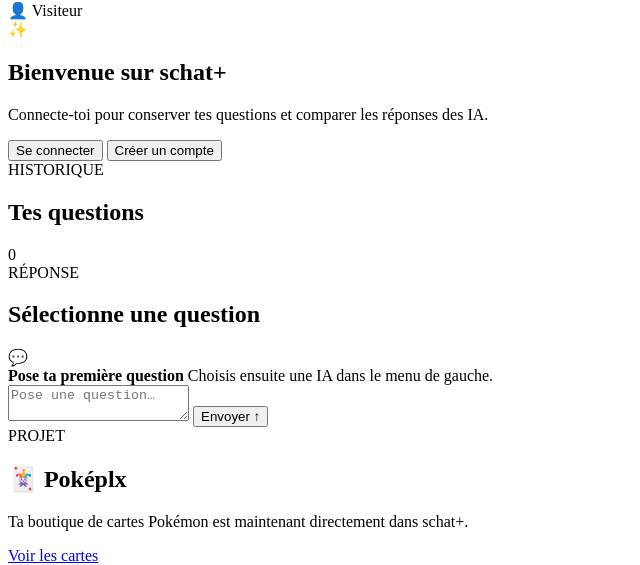
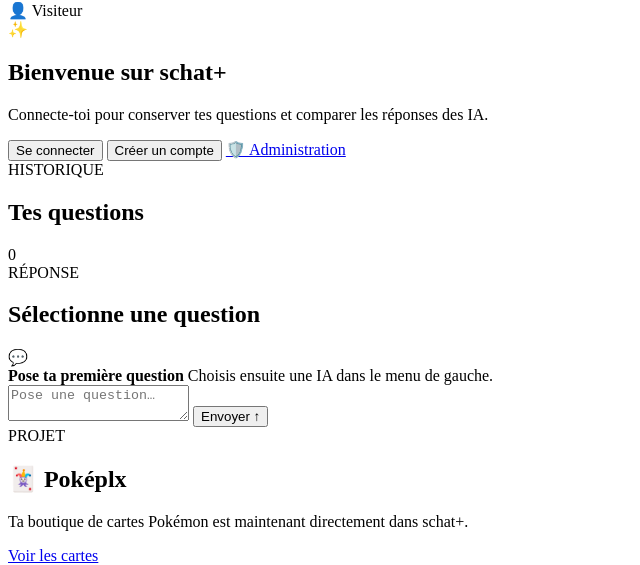
Before and after one commit to nolhandespres14-dotcom/schat-plus, a website with bundled scripts: page SCHATPLUS/index.html in a window 1280 px wide. Shown: the part 241-806 px from the top of the page, without its empty margins (0-640 px from the left). Built offline with nearby package versions, Linux system fonts and the light colour scheme; a script that the page names is missing.

Commit message:
Add administration link to index.html
Added an administration link to the authentication section.

```diff
--- a/SCHATPLUS/index.html
+++ b/SCHATPLUS/index.html
@@ -40,9 +40,12 @@
           <h2>Bienvenue sur schat+</h2>
           <p>Connecte-toi pour conserver tes questions et comparer les réponses des IA.</p>
           <div class="auth-actions">
-            <button class="primary-btn" id="showLogin">Se connecter</button>
-            <button class="secondary-btn" id="showRegister">Créer un compte</button>
-          </div>
+  <button class="primary-btn" id="showLogin">Se connecter</button>
+  <button class="secondary-btn" id="showRegister">Créer un compte</button>
+  <a class="secondary-btn admin-link" href="admin.html">
+    🛡️ Administration
+  </a>
+</div>
           <div id="authForms"></div>
         </div>
       </section>
```
